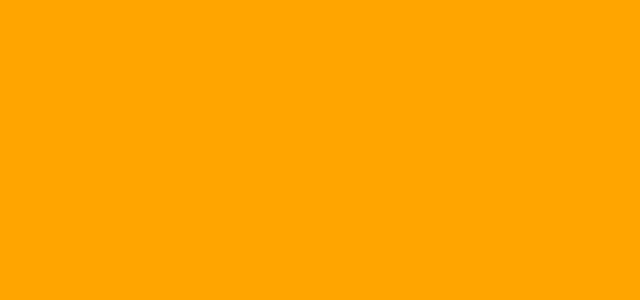
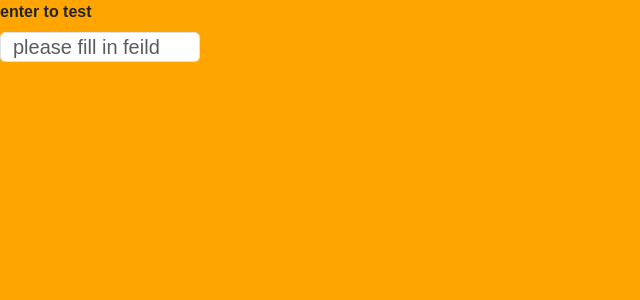
Before and after one commit to GeorgeMugale/Web-QR-Reaction-app, a React (Vite) app in the folder web-qr-reaction-app/: page / in a window 1280 px wide. Shown: the top 300 px of the page, without its empty margins (0-640 px from the left). Built offline with nearby package versions, Linux system fonts and the light colour scheme.

Commit message:
Just added a new Input component

```diff
--- a/web-qr-reaction-app/src/App.css
+++ b/web-qr-reaction-app/src/App.css
@@ -4,14 +4,13 @@
 body{
 
 }
-.card{
+.card {
     background: hsl(0, 0%, 100%);
     margin: 0em 1em 0em 1em;
     padding: 1.2em;
     border: solid 1px hsl(0, 0%, 7%);
     border-radius: 20px;
     box-shadow: 12px 12px 10px -6px rgba(0,0,0,1);
-
 }
 .img-head img{
     width: 100%;
--- a/web-qr-reaction-app/src/App.tsx
+++ b/web-qr-reaction-app/src/App.tsx
@@ -1,17 +1,15 @@
 import React, { useState } from 'react';
-import reactLogo from './assets/react.svg'
-import viteLogo from '/vite.svg'
 import './App.css'
 import ContainerComponent from './Components/Container';
-
+import InputComponent from './Components/Input'
 
 function App() {
 
-  return (
-      <ContainerComponent backgroundColour={"orange"} font={ "Arial" }>
-
-    </ContainerComponent>
-  )
+    return (
+        <ContainerComponent backgroundColour={"orange"} font={"Arial"}>
+            <InputComponent id={"input example"} purpose={"enter to test"} placeHolder={"please fill in feild"} type={"text"} />
+        </ContainerComponent>
+    )
 }
 
 export default App
--- a/web-qr-reaction-app/src/Components/Container.tsx
+++ b/web-qr-reaction-app/src/Components/Container.tsx
@@ -3,7 +3,7 @@ import { ContainerProps } from './PropTypes';
 
 
 
-const ContainerComponent: React.FC<ContainerProps> = ({ backgroundColour = "hsl(47, 88%, 63%)", font = "Figtree, sans-serif" }) => (
+const ContainerComponent: React.FC<ContainerProps> = ({ backgroundColour = "hsl(47, 88%, 63%)", font = "Figtree, sans-serif", children }) => (
 
     <div style={{
         backgroundColor: backgroundColour,
@@ -15,6 +15,7 @@ const ContainerComponent: React.FC<ContainerProps> = ({ backgroundColour = "hsl(
         alignItems: 'center',
         justifyContent: 'center',
     }}>
+        { children }
     </div>
 );
 
--- a/web-qr-reaction-app/src/Components/Input.tsx
+++ b/web-qr-reaction-app/src/Components/Input.tsx
@@ -1,7 +1,71 @@
-function ReactComponent() {
-  return (
-    <p>Hello world!</p>
-  );
-}
+import * as React from 'react';
+import { InputProps } from './PropTypes';
 
-export default ReactComponent;
+
+/**
+ * An input component that displays a label and input field.
+ *
+ * @param {string} id - The `id` of the input element.
+ * @param {"text" | "number" | "image"} type - The type of input (`"text"`, `"number"`, or `"image"`).
+ * @param {string} purpose - The label displayed above the input.
+ * @param {string} [value] - The initial value of the input (for text or number types).
+ * @param {string} [placeHolder="Enter Answer"] - Placeholder text displayed in the input field.
+ * @param {string} [image] - The `src` of the image (used when `type` is `"image"`).
+ * @param {number} [fontSize=20] - Font size of the input text, in pixels.
+ * @param {number} [height=30] - Height of the input field, in pixels.
+ * @param {number} [width=200] - Width of the input field, in pixels.
+ * @param {string} [borderStyle="2px solid black"] - The border style of the input.
+ * @param {string} [borderRadius="5px"] - The border radius of the input.
+ * @param {string} [backgroundColour="hsl(0, 24%, 86%, 0.48)"] - Background color of the input.
+ */
+const InputComponent: React.FC<InputProps> = ({ id, type, purpose, value, placeHolder = "Enter Answer", image, fontSize = 20, height = 30, width = 200, borderStyle = "2px solid black", borderRadius = "5px", backgroundColour = "hsl(0, 24%, 86%, 0,48)" }) => {
+
+    if (type === 'image') {
+        return (
+            <div className={"mb-3"}>
+                <label htmlFor={id} className="form-label fw-bold">{purpose}</label>
+                <input
+                    id={id}
+                    type={type}
+                    placeholder={placeHolder}
+                    src={image}
+
+                    style={{
+                        fontSize: `${fontSize}px`,
+                        height: `${height}px`,
+                        width: `${width}px`,
+                        borderStyle: borderStyle,
+                        borderRadius: borderRadius,
+                        backgroundColor: backgroundColour
+                    }}>
+                </input>
+            </div>
+        )
+
+    } else {
+        return (
+            <div className={"mb-3"}>
+                <label htmlFor={id} className="form-label fw-bold">{purpose}</label>
+                <input
+                    id={id}
+                    type={type}
+                    value={value}
+                    placeholder={placeHolder}
+                    className={'form-control'}
+                    style={{
+                        fontSize: `${fontSize}px`,
+                        height: `${height}px`,
+                        width: `${width}px`,
+                        borderStyle: borderStyle,
+                        borderRadius: borderRadius,
+                        backgroundColor: backgroundColour
+                    }}>
+                </input>
+            </div>
+        )
+
+    }
+
+};
+
+export default InputComponent;
```
Also changed, not shown: web-qr-reaction-app/src/Components/PropTypes.tsx (+16 -0 lines).
